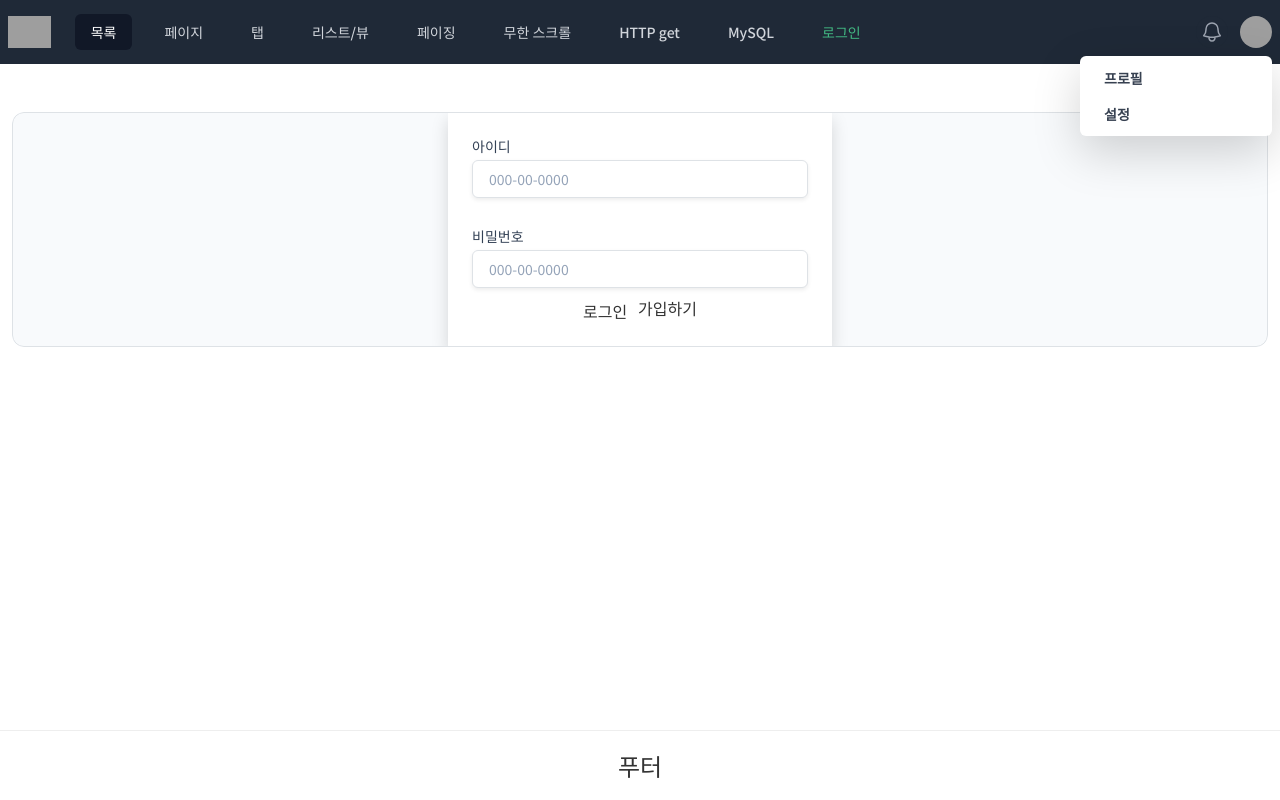
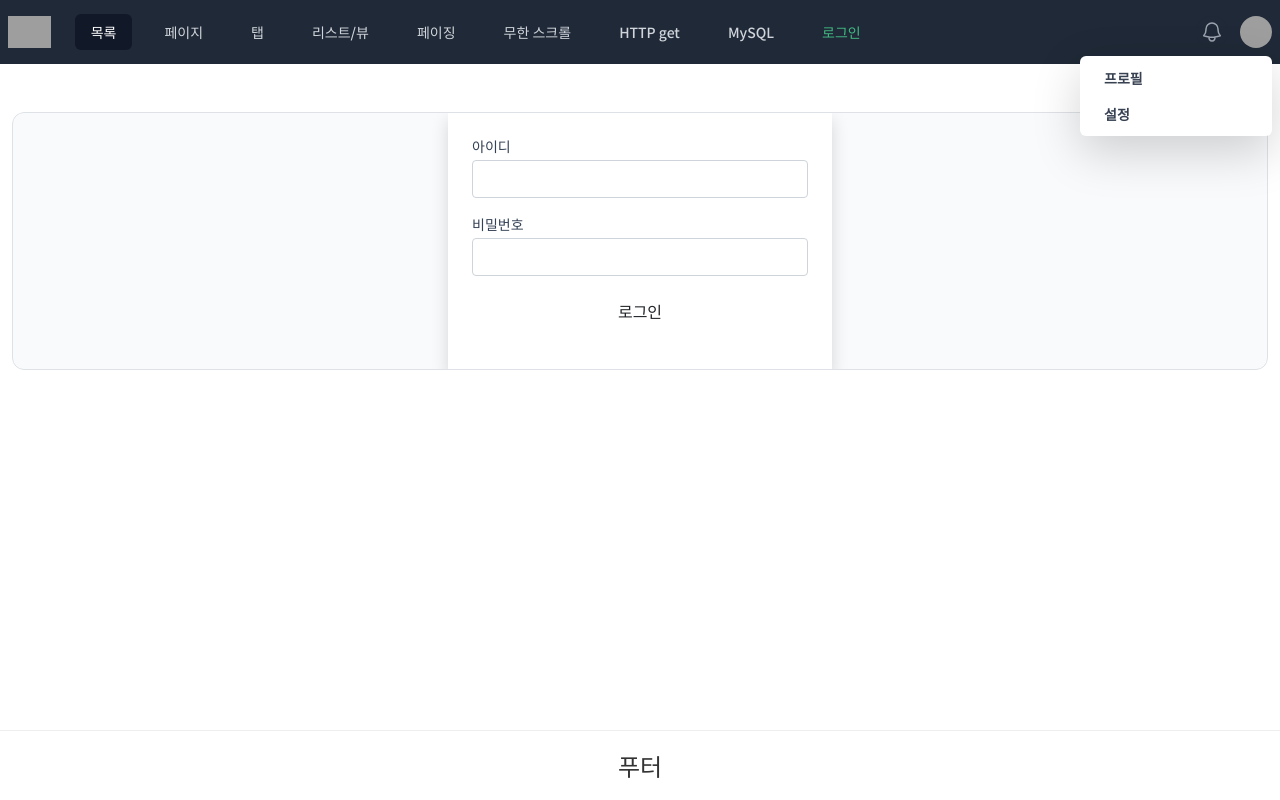
Before and after one commit to nohyoungjin/vue, a Vue app in the folder vue-project/: page /bodLogin in a window 1280 px wide. Built offline with nearby package versions, Linux system fonts and the light colour scheme; grey boxes are pictures that could not be loaded; a small style sheet from the web is missing.

Commit message:
로그인 유효성 검사

```diff
--- a/vue-project/package.json
+++ b/vue-project/package.json
@@ -19,7 +19,8 @@
     "vue-infinite-loading": "^3.0.0-alpha.0-0",
     "vue-router": "^4.0.3",
     "vuejs-paginate": "^2.1.0",
-    "vuejs-paginate-next": "^1.0.2"
+    "vuejs-paginate-next": "^1.0.2",
+    "yup": "^0.32.11"
   },
   "devDependencies": {
     "@babel/core": "^7.12.16",
@@ -32,7 +33,8 @@
     "eslint": "^7.32.0",
     "eslint-plugin-vue": "^8.0.3",
     "postcss": "^8.4.20",
-    "tailwindcss": "^3.2.4"
+    "tailwindcss": "^3.2.4",
+    "vee-validate": "^4.7.3"
   },
   "eslintConfig": {
     "root": true,
--- a/vue-project/src/router/index.js
+++ b/vue-project/src/router/index.js
@@ -75,11 +75,6 @@ const routes = [
     path: '/signUp',
     name: 'signUp',
     component: () => import('../views/signUp.vue')
-  },
-  {
-    path: '/snowFlake',
-    name: 'snowFlake',
-    component: () => import('../views/snowFlake.vue')
   }
 
 ]
--- a/vue-project/src/views/bodLogin.vue
+++ b/vue-project/src/views/bodLogin.vue
@@ -5,23 +5,30 @@
         </div></div><div class="not-prose relative bg-slate-50 rounded-xl overflow-hidden dark:bg-slate-800/25"><div class="absolute inset-0 bg-grid-slate-100 [mask-image:linear-gradient(0deg,#fff,rgba(255,255,255,0.6))] dark:bg-grid-slate-700/25 dark:[mask-image:linear-gradient(0deg,rgba(255,255,255,0.1),rgba(255,255,255,0.5))]" style="background-position: 10px 10px;"></div><div class="relative rounded-xl overflow-auto">
   <div class="max-w-sm mx-auto bg-white shadow pt-6 pb-4 px-6">
 
-      <div>
+      <Form @submit="login" :validation-schema="schema">
+        <Field name="id" type="id" v-slot="{ field, errorMessage, meta }">
+          <div class="field">
             <label for="id" class="block text-sm font-medium text-slate-700 text-left">아이디</label>
             <div class="mt-1">
-          <input type="text" id="id" v-model="user.userid" class="px-3 py-2 bg-white border shadow-sm border-slate-200 placeholder-slate-400 focus:outline-none focus:border-sky-500 focus:ring-sky-500 block w-full rounded-md sm:text-sm focus:ring-1 contrast-more:border-slate-400 contrast-more:placeholder-slate-500" placeholder="000-00-0000">
-          <p class="mt-2 text-sm text-slate-600 opacity-10 contrast-more:opacity-100">&nbsp;</p>
+              <input class="form-control" v-model="user.userid" v-bind="field" :class="{ 'is-invalid': !meta.valid && errorMessage }"/>
+              <span class="errMsg block pt-2 text-[13px] text-left" v-if="errorMessage && !meta.valid">{{ errorMessage }}</span>
             </div>
           </div>
+        </Field>
 
-      <div>
-        <label for="password" class="block text-sm font-medium text-slate-700 text-left">비밀번호</label>
+        <Field name="password" type="password" v-slot="{ field, errorMessage, meta }">
+          <div class="field mt-3">
+            <label for="pwd" class="block text-sm font-medium text-slate-700 text-left">비밀번호</label>
             <div class="mt-1">
-          <input type="password" id="password" v-model="user.password" class="px-3 py-2 bg-white border shadow-sm border-slate-200 placeholder-slate-400 focus:outline-none focus:border-sky-500 focus:ring-sky-500 block w-full rounded-md sm:text-sm focus:ring-1 contrast-more:border-slate-400 contrast-more:placeholder-slate-500" placeholder="000-00-0000">
-          <p class="mt-2 text-sm text-slate-600 opacity-10 contrast-more:opacity-100"></p>
+              <input type="password" class="form-control" v-model="user.password" v-bind="field" :class="{ 'is-invalid': !meta.valid && errorMessage }"/>
+              <span class="errMsg block pt-2 text-[13px] text-left" v-if="errorMessage && !meta.valid">{{ errorMessage }}</span>
             </div>
           </div>
-      <button v-on:click="login">로그인</button> &nbsp;
-      <a href="/signUp">가입하기</a>
+        </Field>
+
+        <div class="loginErr" v-if="loginErr">로그인에 실패하였습니다.</div>
+        <button type="submit" class="btn mt-3 mb-3">로그인</button>
+      </Form>
   </div>
 </div><div class="absolute inset-0 pointer-events-none border border-black/5 rounded-xl dark:border-white/5"></div></div></div>
 
@@ -30,6 +37,9 @@
 <script>
 
 const axios = require('axios')
+
+import { Form, Field } from 'vee-validate';
+import { object, string } from 'yup';
 
 export default {
   data: function() {
@@ -51,7 +61,19 @@ export default {
           alert(res.data.message)
       })
     }
-  }
+  },
+  computed: {
+    schema() {
+      return object({
+        id: string().required('아이디를 입력해주세요.'),
+        password: string().required('비밀번호를 입력해주세요.').matches(/^(?=.*[A-Za-z])(?=.*[0-9])(?=.*[#?!@$%^&*-])(?=.{8,})/,'영문자, 숫자, 특수문자를 조합하여 최소8자리를 입력해주세요.')
+      });
+    },
+  },
+  components: {
+    Form,
+    Field
+  },
 }
 
 </script>
--- a/vue-project/src/views/signUp.vue
+++ b/vue-project/src/views/signUp.vue
@@ -1,9 +1,10 @@
 <template>
     <div class="app">
       <br />
+      <Form @submit="signUp">
       <div class="input_row">
         <label for="id">아이디</label>
-        <input type="text" id="id" v-model="user.userid" />
+        <input type="text" name="id" id="id" v-model="user.userid" />
       </div>
       <div class="input_row">
         <label for="name">이름</label>
@@ -13,7 +14,9 @@
         <label for="password">비밀번호</label>
         <input type="password" id="password" v-model="user.password" />
       </div>
-      <button @click="signUp">가입하기</button>
+      <button>가입하기</button>
+      <!-- <button @click="signUp">가입하기</button> -->
+      </Form>
     </div>
   </template>
 
@@ -22,6 +25,7 @@
 import axios from 'axios'
 
 export default {
+
   methods: {
     signUp: function() {
       axios.post('/api/user/signUp', {
@@ -46,7 +50,7 @@ export default {
         password: ""
       },
     }
-  }
+  },
 }
 
 </script>
--- a/vue-project/src/views/snowFlake.vue
+++ /dev/null
@@ -1,9 +0,0 @@
-<template>
-    <div class="snowflake"></div>
-</template>
-
-<style>
-
-.snowflake {width:8px;height:8px;border-radius:50%;background:black}
-
-</style>
```
Also changed, not shown: 1 other file (tests, documents, lock files or other folders). Lines whose indentation alone changed are shown as unchanged.
